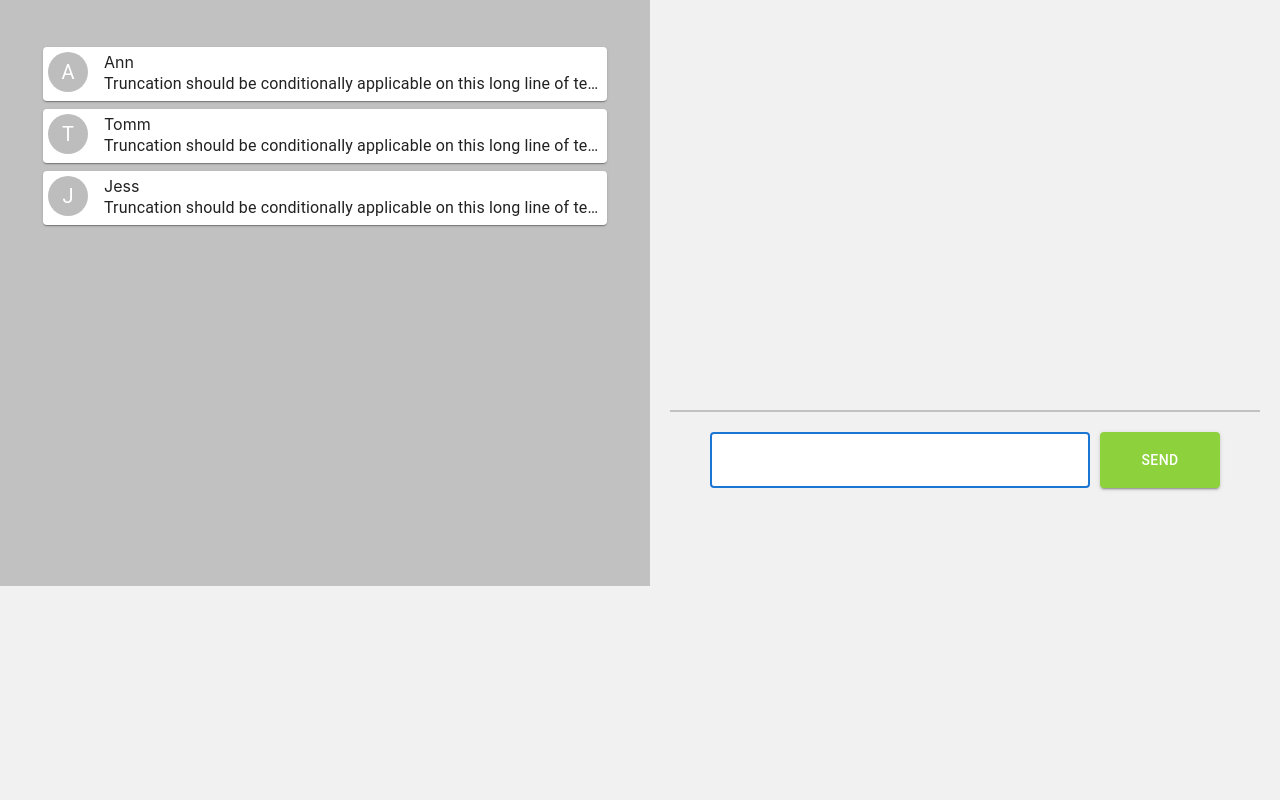
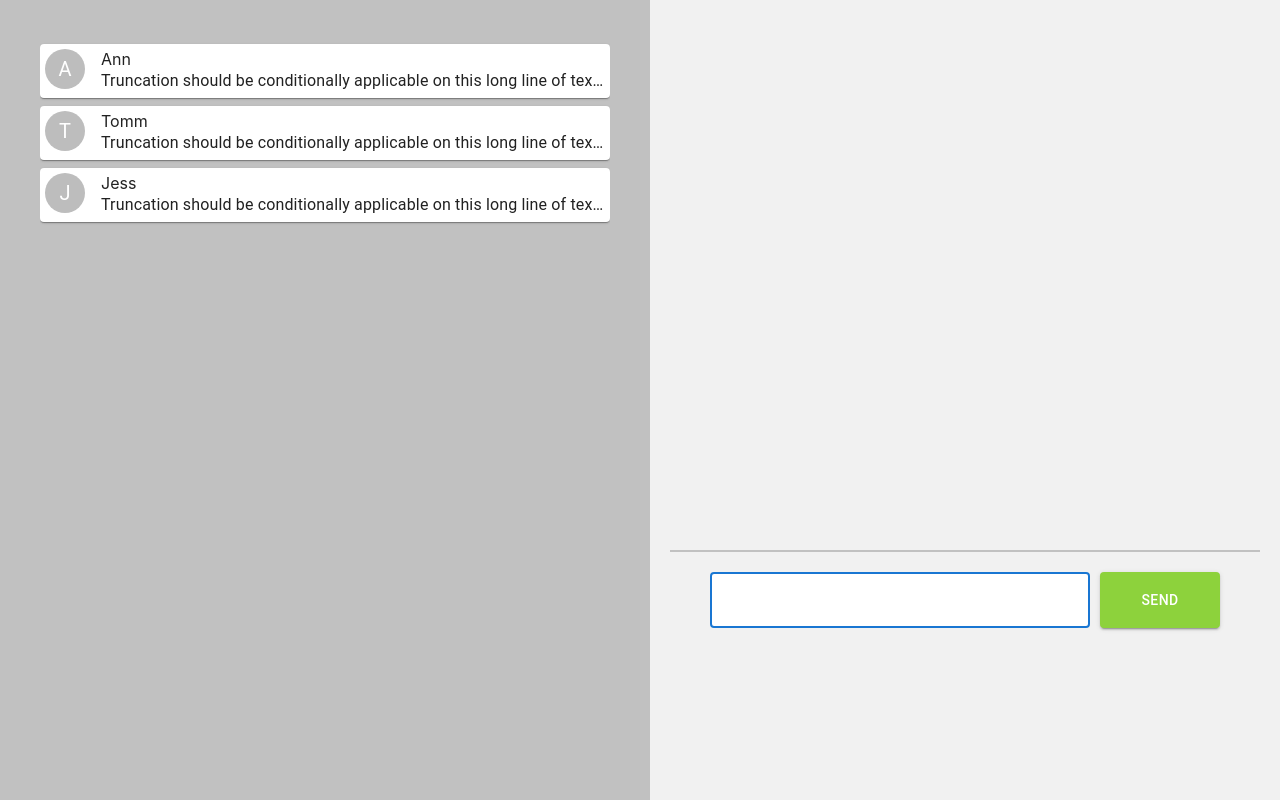
Before and after one commit to LamaNad/react_gb, a React (Create React App) app: page /Chat in a window 1280 px wide. Built offline with nearby package versions, Linux system fonts and the light colour scheme.

Commit message:
Scrollbar style

```diff
--- a/src/components/ChatList/ChatList.scss
+++ b/src/components/ChatList/ChatList.scss
@@ -1,14 +1,14 @@
 .root {
     height: 500px;
     overflow: hidden;
-    padding: 3px;
+    padding: 40px 0;
     display: flex;
     align-content: space-between;
     flex-direction: column;
 }
 .messenger_chatlist {
     max-width: 650px;
-    padding: 40px 0;
+    height: 100vh;
     background: #c1c1c1;
 }
 .paper {
--- a/src/components/Message/Message.scss
+++ b/src/components/Message/Message.scss
@@ -3,18 +3,20 @@
 }
 .messenger_chat {
     width: 80%;
-    height: 350px;
-    margin: 40px 20px;
+    height: 100vh;
 }
 .messenger_dialog {
-    height: inherit;
+    height: 450px;
     overflow-y: scroll;
     display: flex;
     flex-direction: column-reverse;
     flex-wrap: nowrap;
-    padding: 0 40px;
+    padding: 40px 60px;
     justify-content: flex-start;
     align-items: stretch;
+}
+.messenger_form {
+    padding: 0 20px;
 }
 .recepient, .sender {
     margin: 5px 0;
--- a/src/style.scss
+++ b/src/style.scss
@@ -9,3 +9,25 @@ body{
     display: flex;
     justify-content: space-between;
 }
+
+/* width */
+::-webkit-scrollbar {
+    width: 8px;
+  }
+
+  /* Track */
+  ::-webkit-scrollbar-track {
+    box-shadow: inset 0 0 5px grey;
+    border-radius: 10px;
+  }
+
+  /* Handle */
+  ::-webkit-scrollbar-thumb {
+    background: #2b6d8b;
+    border-radius: 10px;
+  }
+
+  /* Handle on hover */
+  ::-webkit-scrollbar-thumb:hover {
+    background: #8dd23c;
+  }
```
